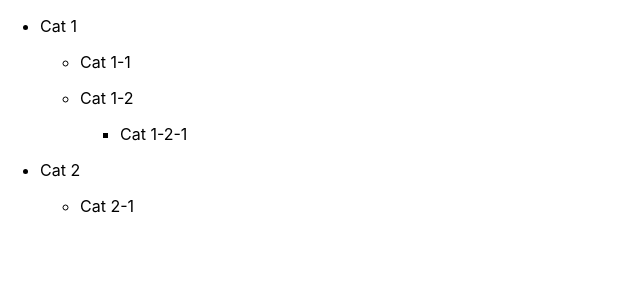
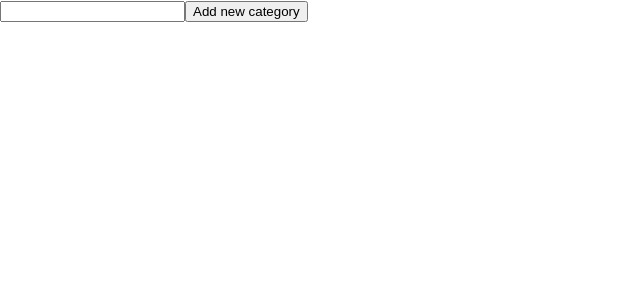
Before and after one commit to epent/category-tree, a React (Create React App) app: page / in a window 1280 px wide. Shown: the top 300 px of the page, without its empty margins (0-640 px from the left). Built offline with nearby package versions, Linux system fonts and the light colour scheme.

Commit message:
can add root categories

```diff
--- a/src/App.js
+++ b/src/App.js
@@ -1,43 +1,33 @@
-import React from "react";
+import React, { useState } from "react";
 
 import Category from "./Category";
 
 function App() {
-  const data = [
-    {
-      value: "Cat 1",
-      id: "Cat 1",
-      children: [
-        {
-          value: "Cat 1-1",
-          id: "Cat 1-1",
-          children: [],
-        },
-        {
-          value: "Cat 1-2",
-          id: "Cat 1-2",
-          children: [
-            {
-              value: "Cat 1-2-1",
-              id: "Cat 1-2-1",
-              children: [],
-            },
-          ],
-        },
-      ],
-    },
-    {
-      value: "Cat 2",
-      id: "Cat 2",
-      children: [
-        {
-          value: "Cat 2-1",
-          id: "Cat 2-1",
-          children: [],
-        },
-      ],
-    },
-  ];
+  const [data, setData] = useState([]);
+
+  const [category, setCategory] = useState({
+    value: "",
+    id: "",
+    children: [],
+  });
+
+  const updateValueHandler = (event) => {
+    setCategory({
+      value: event.target.value,
+      id: event.target.value,
+      children: [],
+    });
+  };
+
+  const addCategoryHandler = () => {
+    setData([...data, { ...category }]);
+
+    setCategory({
+      value: "",
+      id: "",
+      children: [],
+    });
+  };
 
   const rootCategories = data.map((rootCategory) => {
     return (
@@ -49,9 +39,45 @@ function App() {
 
   return (
     <div className="App">
+      <input type="text" value={category.value} onChange={updateValueHandler} />
+      <button onClick={addCategoryHandler}>Add new category</button>
       <ul>{rootCategories}</ul>
     </div>
   );
 }
 
 export default App;
+
+// {
+//   value: "Cat 1",
+//   id: "Cat 1",
+//   children: [
+//     {
+//       value: "Cat 1-1",
+//       id: "Cat 1-1",
+//       children: [],
+//     },
+//     {
+//       value: "Cat 1-2",
+//       id: "Cat 1-2",
+//       children: [
+//         {
+//           value: "Cat 1-2-1",
+//           id: "Cat 1-2-1",
+//           children: [],
+//         },
+//       ],
+//     },
+//   ],
+// },
+// {
+//   value: "Cat 2",
+//   id: "Cat 2",
+//   children: [
+//     {
+//       value: "Cat 2-1",
+//       id: "Cat 2-1",
+//       children: [],
+//     },
+//   ],
+// },
--- a/src/Category.js
+++ b/src/Category.js
@@ -1,7 +1,12 @@
 import React, { useState } from "react";
 
 const Category = (props) => {
-  const categoryValue = props.data.value;
+  const [category, setCategory] = useState({
+    value: props.data.value,
+    id: props.data.id,
+    children: [],
+  });
+
   const hasChildren = props.data.children;
   let childrenData;
 
@@ -17,7 +22,7 @@ const Category = (props) => {
 
   return (
     <div>
-      <p>{categoryValue}</p>
+      <p>{category.value}</p>
       <ul>{childrenData}</ul>
     </div>
   );
```
